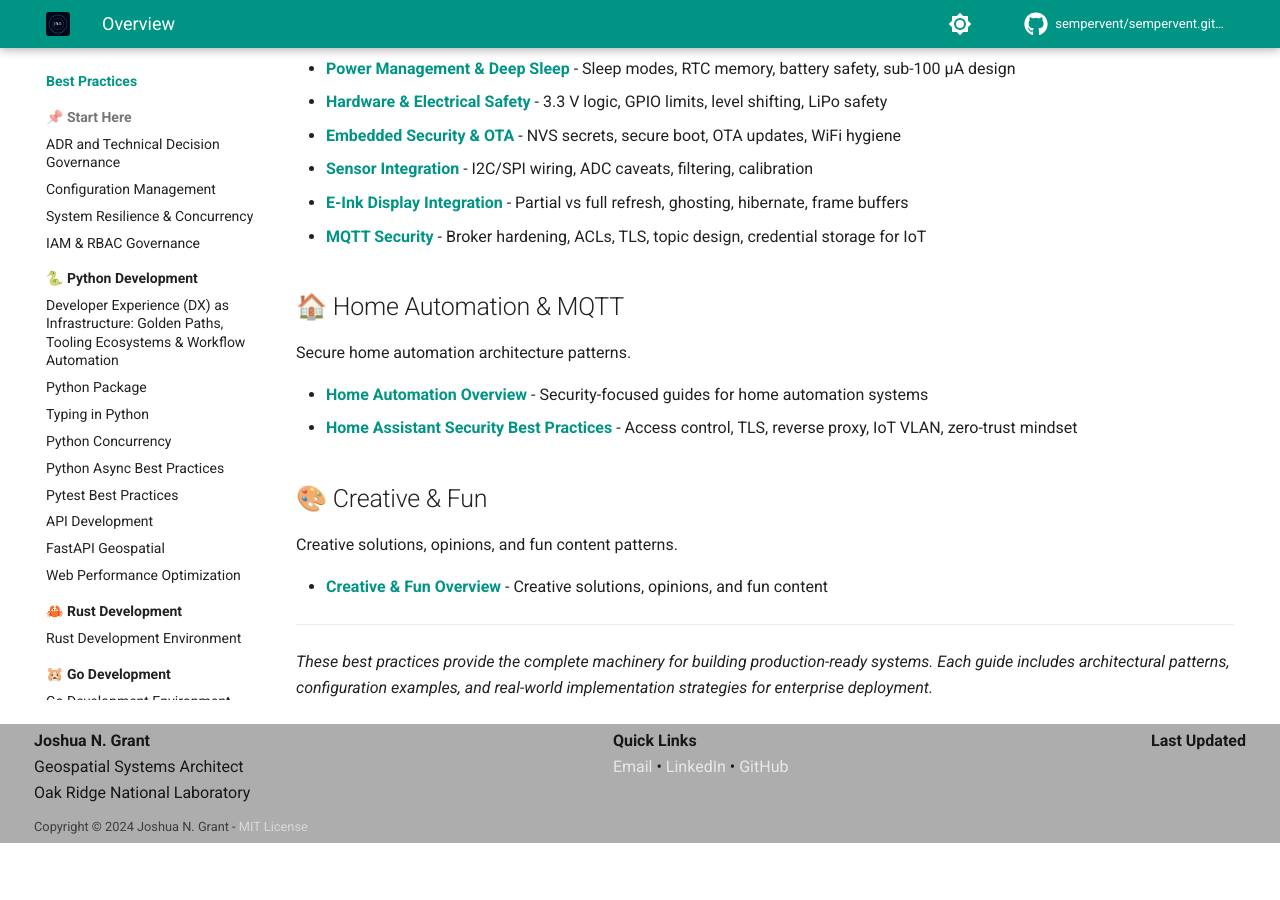
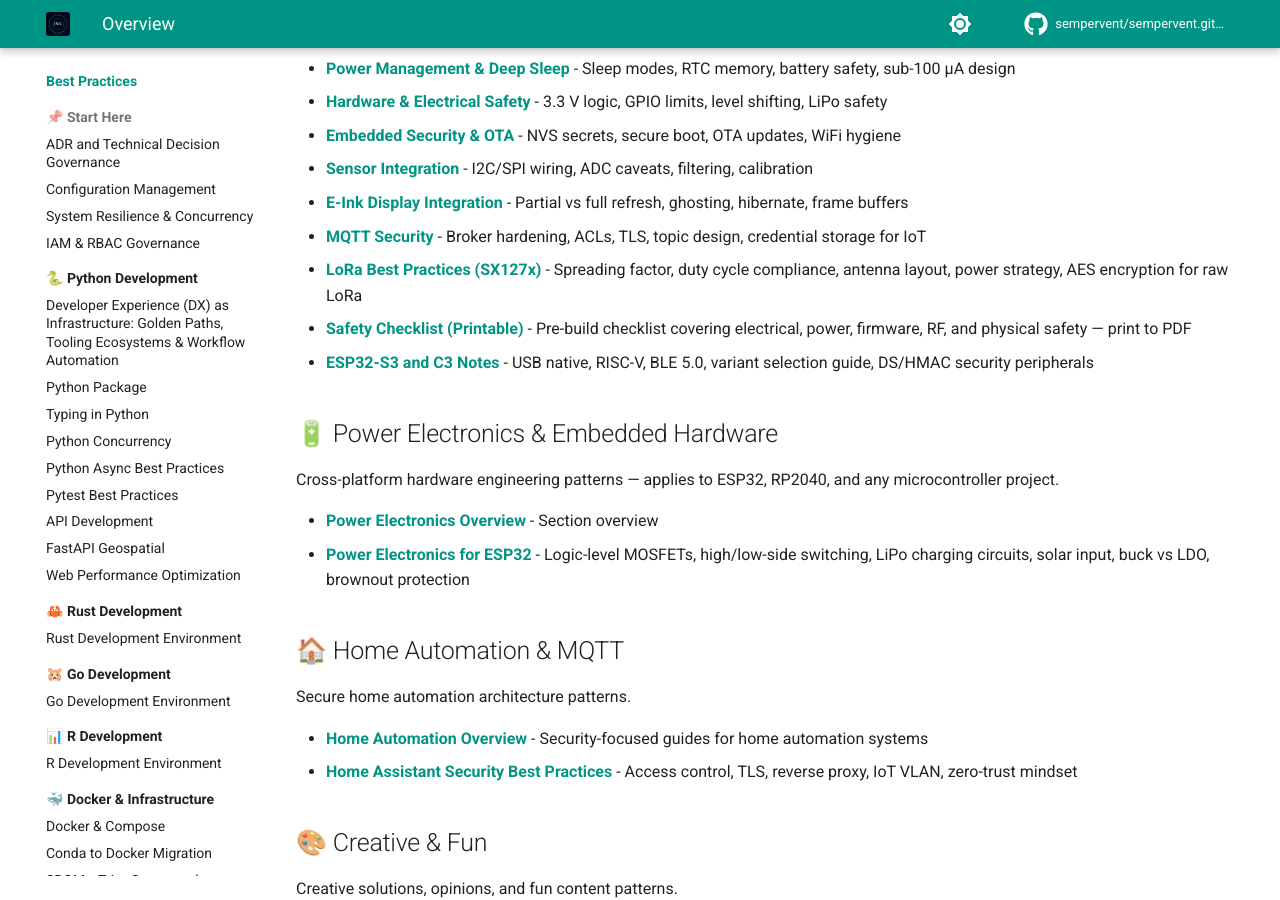
Before and after one commit to sempervent/sempervent.github.io, an MkDocs documentation site: the page built from docs/best-practices/index.md, in a window 1280 px wide and 900 px high, scrolled down 4316 px. Built offline with MkDocs 1.6.1 and Material for MkDocs 9.7.7, drawn with Linux system fonts in a browser that asks for light colours; comment, search, counter and statistics services are not loaded; the version menu is left out; before the commit the page ends 5159 px from its top, so only the background shows below that.

Commit message:
site: wire embedded expansion into nav + add ADR 0006

```diff
--- a/docs/best-practices/index.md
+++ b/docs/best-practices/index.md
@@ -134,6 +134,16 @@
 - **[Sensor Integration](esp32/sensor-integration-best-practices.md)** - I2C/SPI wiring, ADC caveats, filtering, calibration
 - **[E-Ink Display Integration](esp32/e-ink-display-best-practices.md)** - Partial vs full refresh, ghosting, hibernate, frame buffers
 - **[MQTT Security](esp32/mqtt-security-best-practices.md)** - Broker hardening, ACLs, TLS, topic design, credential storage for IoT
+- **[LoRa Best Practices (SX127x)](esp32/lora-best-practices-sx127x.md)** - Spreading factor, duty cycle compliance, antenna layout, power strategy, AES encryption for raw LoRa
+- **[Safety Checklist (Printable)](esp32/esp32-safety-checklist-printable.md)** - Pre-build checklist covering electrical, power, firmware, RF, and physical safety — print to PDF
+- **[ESP32-S3 and C3 Notes](esp32/esp32-s3-and-c3-architecture-notes.md)** - USB native, RISC-V, BLE 5.0, variant selection guide, DS/HMAC security peripherals
+
+## 🔋 Power Electronics & Embedded Hardware
+
+Cross-platform hardware engineering patterns — applies to ESP32, RP2040, and any microcontroller project.
+
+- **[Power Electronics Overview](embedded/index.md)** - Section overview
+- **[Power Electronics for ESP32](embedded/power-electronics-for-esp32.md)** - Logic-level MOSFETs, high/low-side switching, LiPo charging circuits, solar input, buck vs LDO, brownout protection
 
 ## 🏠 Home Automation & MQTT
 
--- a/mkdocs.yml
+++ b/mkdocs.yml
@@ -77,6 +77,7 @@
     - "ADR-0003: Best Practices vs Tutorials": adr/0003-why-best-practices-vs-tutorials.md
     - "ADR-0004: Why Just for Fun Exists": adr/0004-why-just-for-fun-exists.md
     - "ADR-0005: ESP32 Section Architecture": adr/0005-esp32-section-architecture.md
+    - "ADR-0006: Embedded Expansion (LoRa + Power)": adr/0006-embedded-expansion-lora-power.md
   - Best Practices:
     - Overview: best-practices/index.md
     - 📌 Start Here:
@@ -269,6 +270,12 @@
       - Sensor Integration: best-practices/esp32/sensor-integration-best-practices.md
       - E-Ink Display Integration: best-practices/esp32/e-ink-display-best-practices.md
       - MQTT Security: best-practices/esp32/mqtt-security-best-practices.md
+      - LoRa Best Practices (SX127x): best-practices/esp32/lora-best-practices-sx127x.md
+      - Safety Checklist (Printable): best-practices/esp32/esp32-safety-checklist-printable.md
+      - ESP32-S3 and C3 Notes: best-practices/esp32/esp32-s3-and-c3-architecture-notes.md
+    - 🔋 Power Electronics & Embedded Hardware:
+      - Overview: best-practices/embedded/index.md
+      - Power Electronics for ESP32: best-practices/embedded/power-electronics-for-esp32.md
     - 🏠 Home Automation & MQTT:
       - Overview: best-practices/home-automation/index.md
       - Home Assistant Security: best-practices/home-automation/home-assistant-security-best-practices.md
```
Also changed, not shown: docs/adr/0006-embedded-expansion-lora-power.md (added, +79 -0 lines), docs/adr/index.md (+1 -0 lines), docs/best-practices/esp32/index.md (+3 -0 lines).
